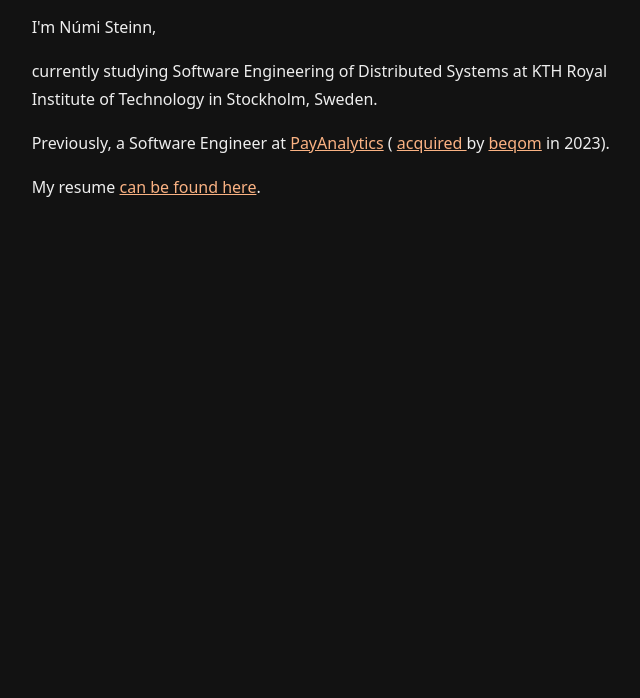
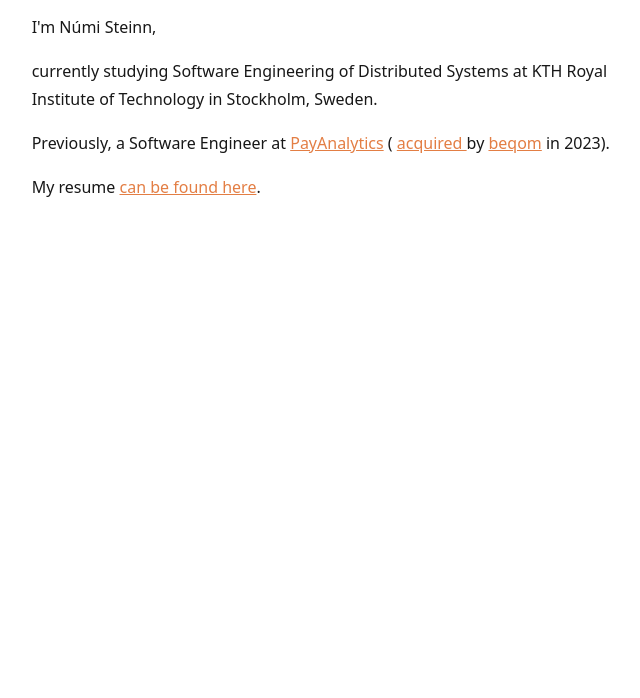
Before and after one commit to numisteinn/numisteinn.github.io, a plain HTML site: page index.html in a window 1280 px wide. Shown: the part 102-800 px from the top of the page, without its empty margins (296-936 px from the left). Drawn offline with Linux system fonts and the light colour scheme.

Commit message:
feat: add dark and light mode

```diff
--- a/style.css
+++ b/style.css
@@ -1,3 +1,37 @@
+@media (prefers-color-scheme: light) {
+  :root {
+    /* Backgrounds */
+    --bg: #ffffff;
+    --bg-panel: #fafafa;
+    --bg-element: #f5f5f5;
+    --bg-subtle: #eeeeee;
+    --bg-hover: #e8e8e8;
+    --bg-active: #e0e0e0;
+
+    /* Borders */
+    --border: #d0d0d0;
+    --border-active: #b0b0b0;
+    --border-subtle: #e0e0e0;
+
+    /* Text */
+    --text: #171717;
+    --text-muted: #444444;
+
+    /* Theme colors */
+    --primary: #e37e44;
+    --secondary: #4285f4;
+    --accent: #8b5fbf;
+
+    /* Semantic */
+    --red: #d32f2f;
+    --orange: #f57c00;
+    --green: #388e3c;
+    --cyan: #0097a7;
+    --yellow: #f9a825;
+  }
+}
+
+@media (prefers-color-scheme: dark) {
   :root {
     /* Backgrounds */
     --bg: #121212;
@@ -29,6 +63,7 @@
     --cyan: #56b6c2;
     --yellow: #e5c07b;
   }
+}
 
 html {
   font-family: ui-sans-serif, system-ui, sans-serif;
```
Lines whose indentation alone changed are shown as unchanged.
